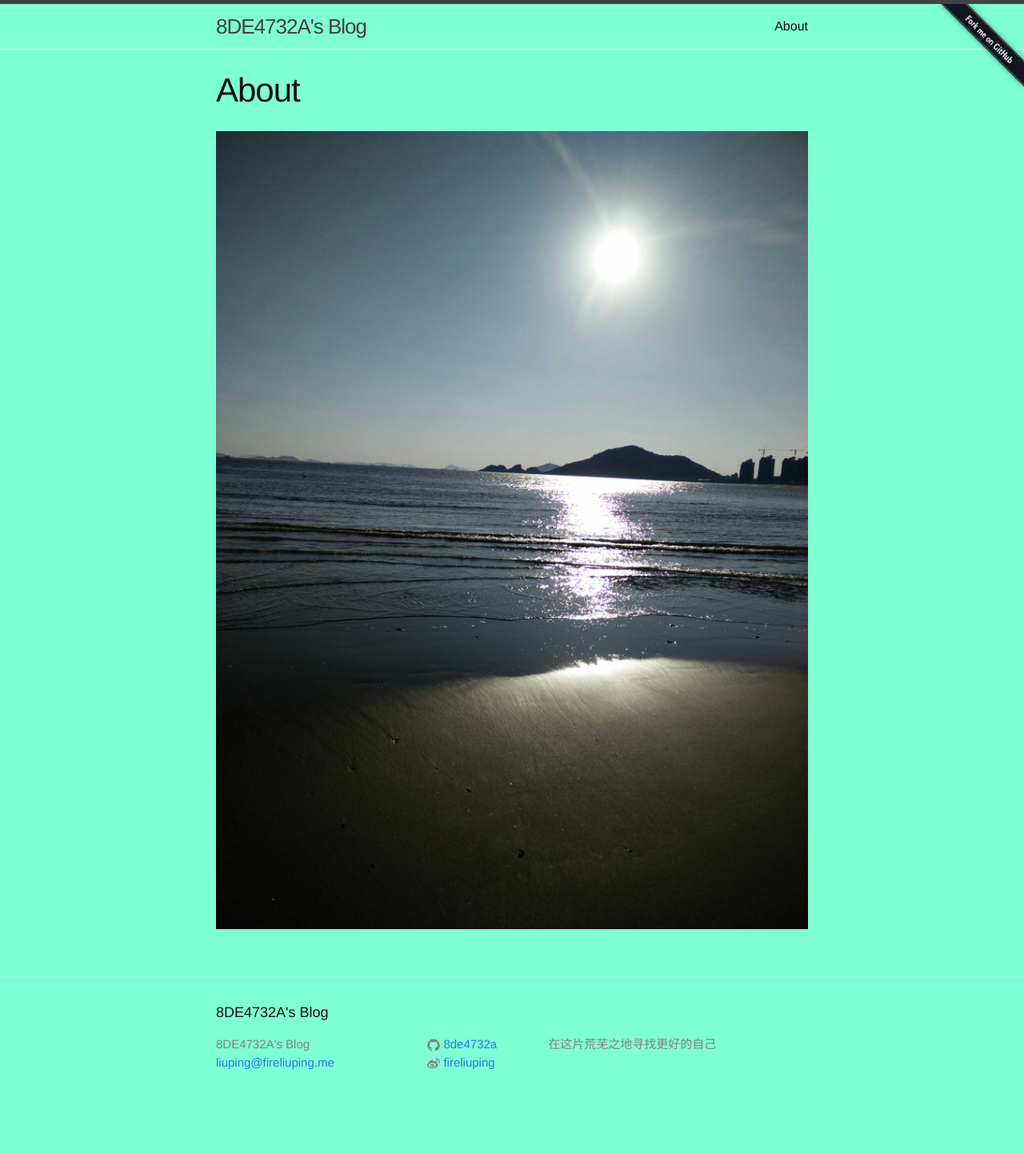
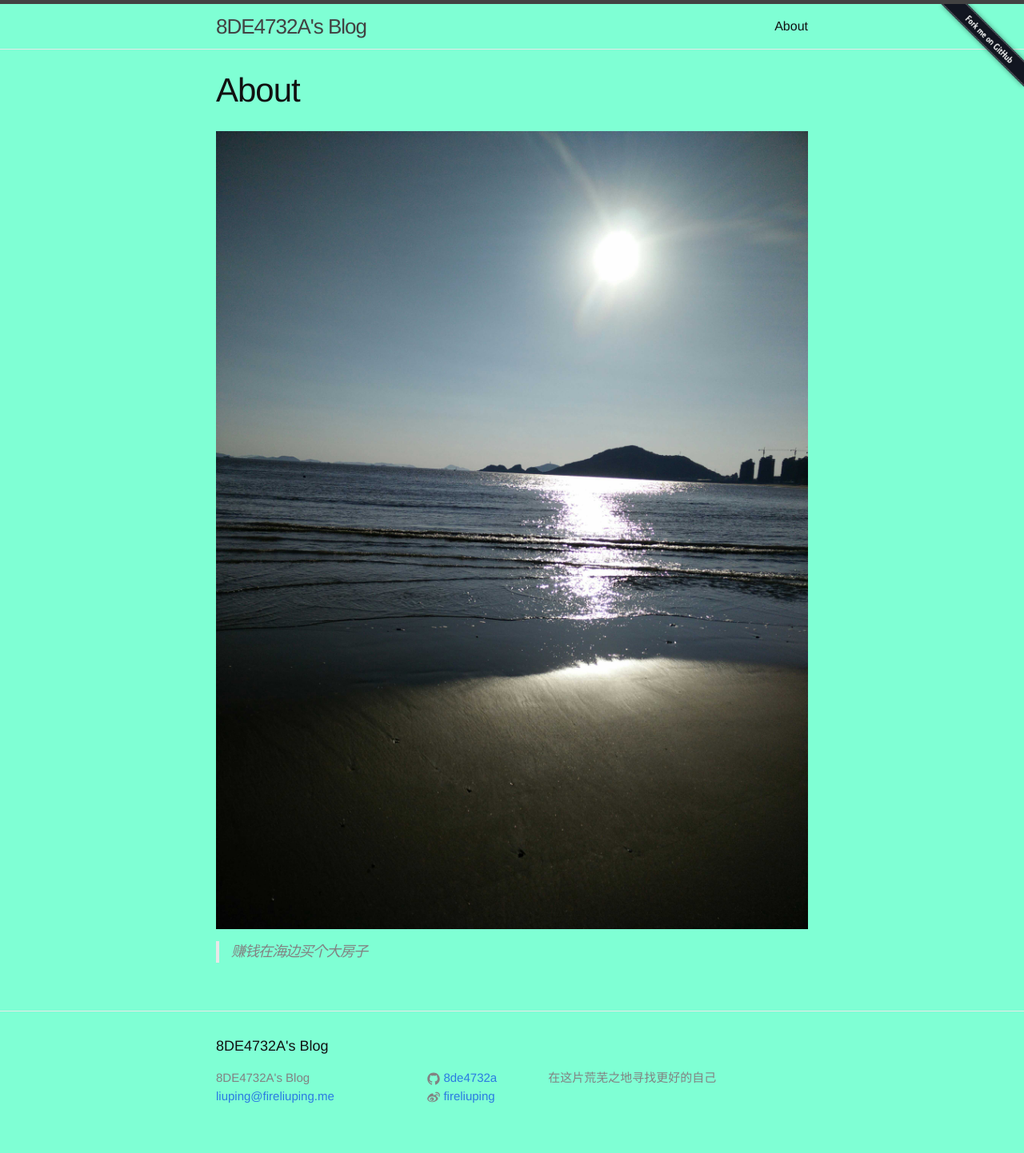
Before and after one commit to 8DE4732A/8DE4732A.github.io, a Jekyll site: the page built from about.md, in a window 1280 px wide. Shown: the whole page at 80% size. Built offline with Jekyll 4.4.1, drawn with Linux system fonts in a browser that asks for light colours; before the commit the page ends 1400 px from its top, so only the background shows below that.

Commit message:
make money

```diff
--- a/about.md
+++ b/about.md
@@ -4,3 +4,4 @@ title: About
 permalink: /about/
 ---
 ![照片](/assets/1414222514479.jpg)
+> 赚钱在海边买个大房子
```
